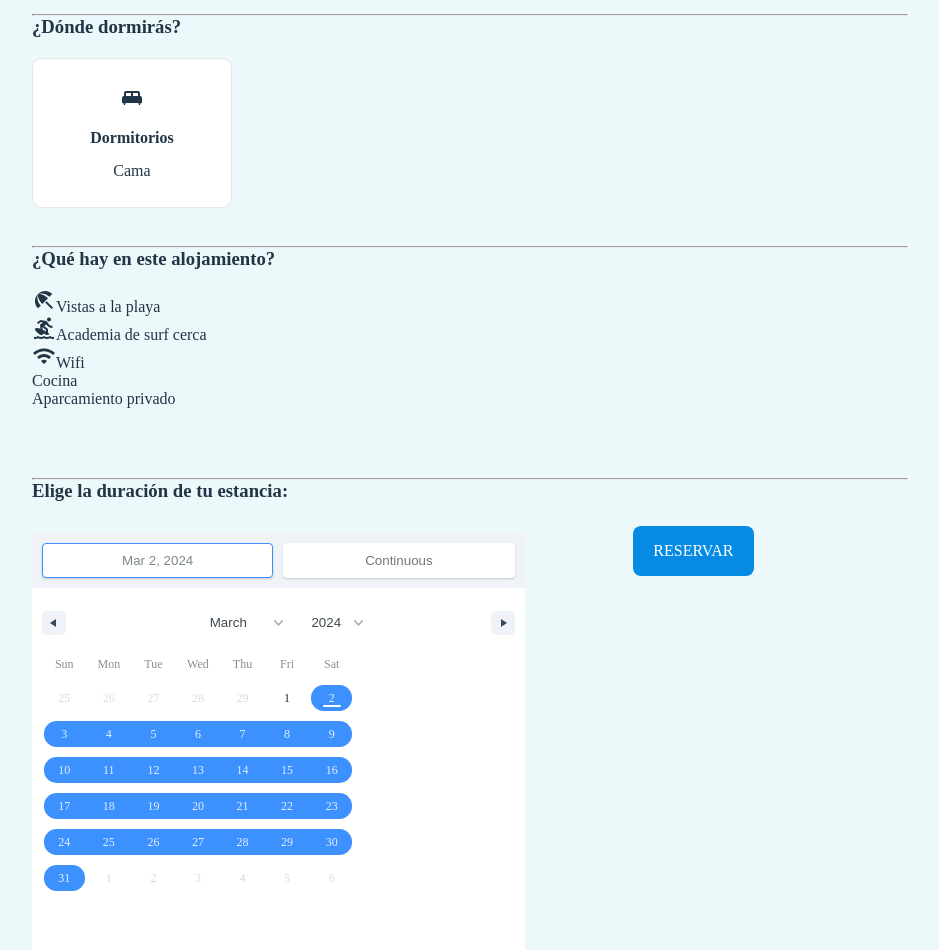
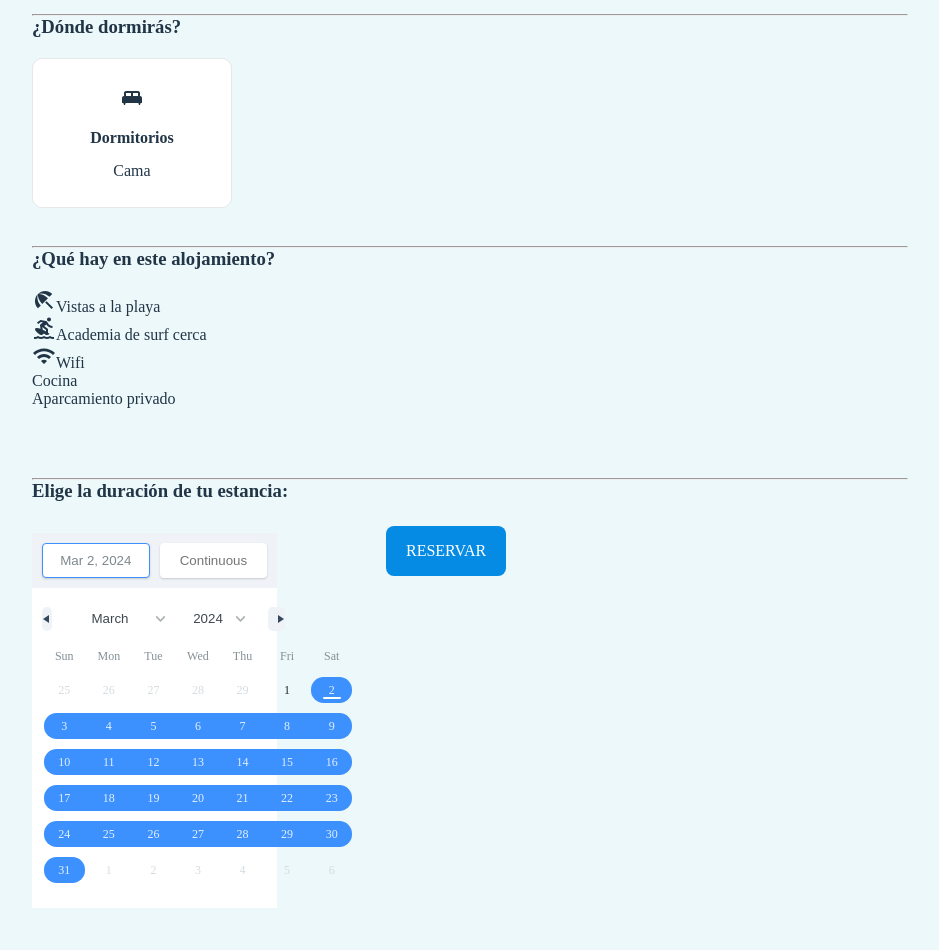
Before and after one commit to Lorena2830/Wave-Stay-Front, a React (Vite) app: page /home/accommodation/1 in a window 1280 px wide. Shown: the part 1252-2202 px from the top of the page, without its empty margins (170-1109 px from the left). Built offline with nearby package versions, Linux system fonts and the light colour scheme; no server answers.

Commit message:
app styled2

```diff
--- a/src/components/AccommodationUnique/AccommodationUnique.css
+++ b/src/components/AccommodationUnique/AccommodationUnique.css
@@ -110,7 +110,8 @@ hr {
     text-align: center;
 }
 .calendary {
-   width: 100%;
+   width: 40%;
+   height: 75%;
    margin-top: 5%;
 }
 #divCalendary {
```
